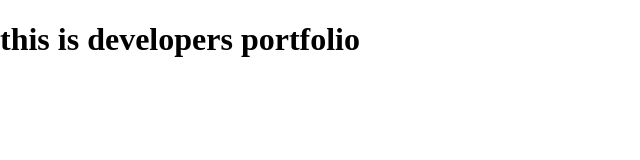
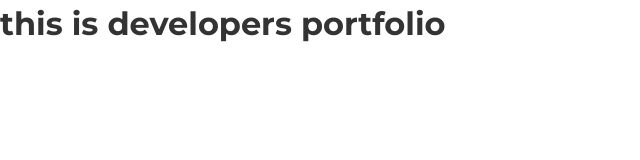
Before and after one commit to aminul-islam01101/developer-portfolio, a plain HTML site: page index.html in a window 1280 px wide. Shown: the whole page, without its empty margins (0-640 px from the left). Drawn offline with Linux system fonts and the light colour scheme.

Commit message:
general styles added

```diff
--- a/CSS/style.css
+++ b/CSS/style.css
@@ -0,0 +1,32 @@
+/* general styles section start  */
+
+html {
+  font-size: 62.5%;
+}
+* {
+  box-sizing: border-box;
+}
+::root {
+  --color-heading-1: #000;
+  --color-heading-2: #ffa500;
+  --color-body: #ddd;
+}
+body {
+  font-family: "Montserrat", sans-serif;
+  font-size: 1.6rem;
+  line-height: 1.5;
+  color: #333;
+  margin: 0;
+  padding: 0;
+}
+h1,
+h2,
+h3,
+p {
+  margin-top: 0;
+}
+img {
+  max-width: 100%;
+  display: block;
+}
+/* general styles section end  */
--- a/index.html
+++ b/index.html
@@ -5,6 +5,9 @@
     <meta http-equiv="X-UA-Compatible" content="IE=edge" />
     <meta name="viewport" content="width=device-width, initial-scale=1.0" />
     <title>Document</title>
+    <link rel="preconnect" href="https://fonts.googleapis.com">
+<link rel="preconnect" href="https://fonts.gstatic.com" crossorigin>
+<link href="https://fonts.googleapis.com/css2?family=Montserrat:wght@400;700&display=swap" rel="stylesheet">
     <link rel="stylesheet" href="/CSS/normalize.css" />
     <link rel="stylesheet" href="./CSS/style.css" />
   </head>
```
